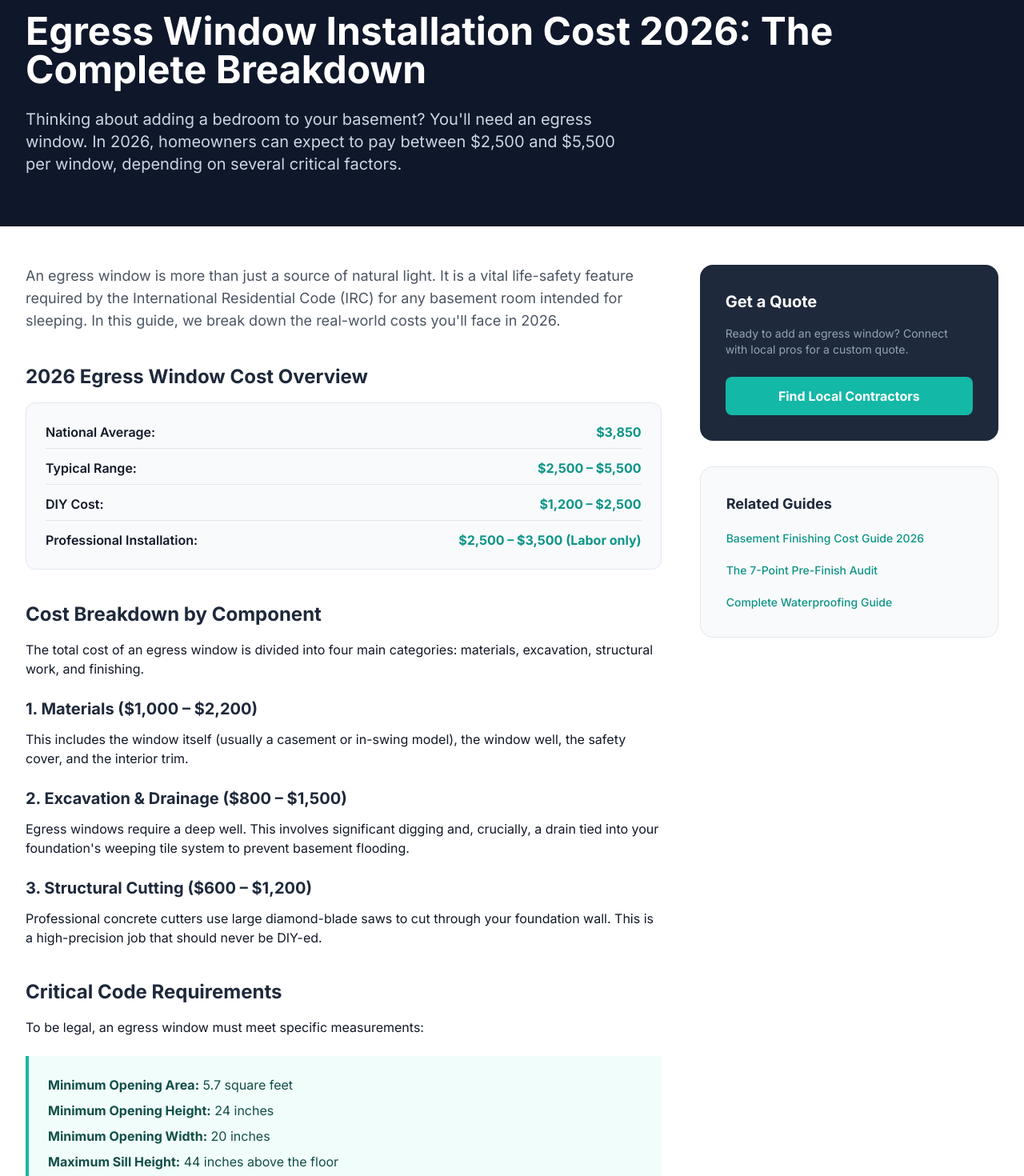
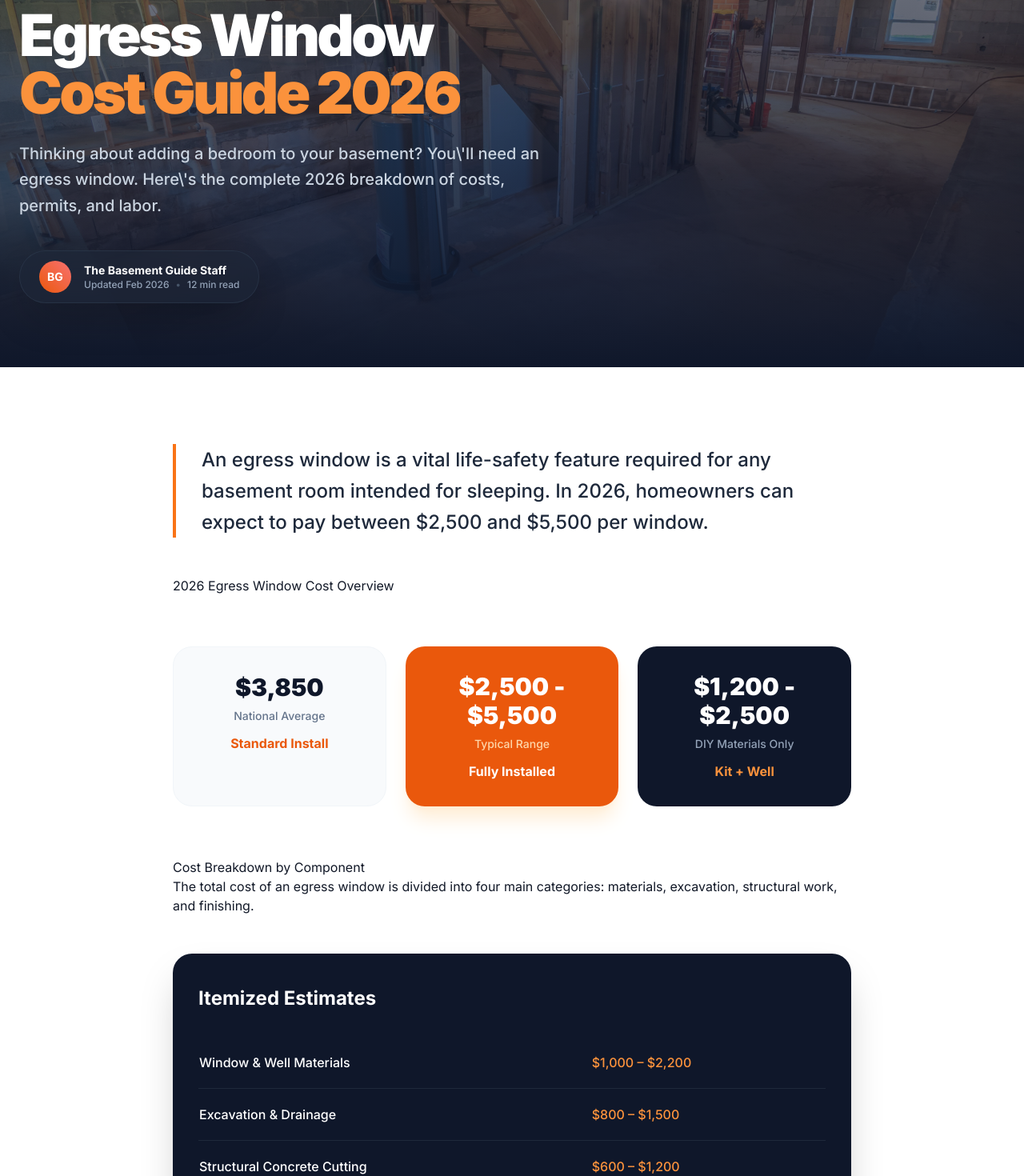
Before and after one commit to thebasementguide2026/basement-guide, a Next.js app: page /articles/egress-window-cost in a window 1280 px wide. Shown: the part 166-1636 px from the top of the page at 80% size. Built offline with nearby package versions, Linux system fonts and the light colour scheme.

Commit message:
Update page.tsx

```diff
--- a/app/articles/egress-window-cost/page.tsx
+++ b/app/articles/egress-window-cost/page.tsx
@@ -1,128 +1,149 @@
-import Image from 'next/image'
-import Link from 'next/link'
-import type { Metadata } from 'next'
+import Link from 'next/link';
+import Image from 'next/image';
+import LeadForm from '@/components/LeadForm';
+import type { Metadata } from 'next';
 
 export const metadata: Metadata = {
   title: 'Egress Window Installation Cost 2026 | The Basement Guide',
   description: 'How much does it cost to install an egress window in 2026? Permits, excavation, drainage, and labor costs explained.',
-}
+};
 
 export default function EgressWindowCost() {
   return (
-    <article className="min-h-screen bg-white">
-      {/* Hero */}
-      <header className="bg-slate-900 text-white py-16">
-        <div className="container-custom">
-          <div className="flex items-center gap-3 mb-6">
-            <span className="bg-orange-600 text-white px-3 py-1 rounded-full text-sm font-bold uppercase">Cost Guide</span>
-            <span className="text-slate-400 text-sm">12 min read</span>
+    <div className='bg-white min-h-screen'>
+      {/* Article Hero */}
+      <section className='relative h-[70vh] min-h-[500px] bg-slate-900 overflow-hidden'>
+        <Image
+          src='/unfinished-basement-interior.jpg.jpg'
+          alt='Basement egress window installation'
+          fill
+          className='object-cover opacity-45 scale-105 transition-transform duration-700 hover:scale-100'
+          priority
+        />
+        <div className='absolute inset-0 bg-gradient-to-t from-slate-900 via-slate-900/40 to-transparent' />
+        <div className='relative h-full max-w-7xl mx-auto px-6 flex flex-col justify-end pb-20'>
+          <div className='flex items-center space-x-3 mb-8'>
+            <div className='w-12 h-px bg-orange-500'></div>
+            <span className='text-orange-400 font-bold tracking-[0.3em] text-sm uppercase'>Cost Guide</span>
           </div>
-          <h1 className="text-4xl lg:text-5xl font-bold mb-6 leading-tight">
-            Egress Window Installation Cost 2026: The Complete Breakdown
+          <h1 className='text-5xl md:text-7xl font-black text-white mb-6 leading-[0.9] tracking-tighter'>
+            Egress Window <br />
+            <span className='text-orange-400'>Cost Guide 2026</span>
           </h1>
-          <p className="text-xl text-slate-300 max-w-3xl">
-            Thinking about adding a bedroom to your basement? You'll need an egress window. In 2026, homeowners can expect to pay between $2,500 and $5,500 per window, depending on several critical factors.
+          <p className='text-xl text-slate-300 max-w-2xl mb-10 font-medium leading-relaxed'>
+            Thinking about adding a bedroom to your basement? You\'ll need an egress window. Here\'s the complete 2026 breakdown of costs, permits, and labor.
           </p>
-        </div>
-      </header>
-
-      <div className="container-custom py-12">
-        <div className="grid grid-cols-1 lg:grid-cols-3 gap-12">
-          {/* Main Content */}
-          <div className="lg:col-span-2 prose prose-slate max-w-none">
-            <p className="lead text-lg text-gray-600 mb-8">
-              An egress window is more than just a source of natural light. It is a vital life-safety feature required by the International Residential Code (IRC) for any basement room intended for sleeping. In this guide, we break down the real-world costs you'll face in 2026.
-            </p>
-
-            <h2 className="text-2xl font-bold text-slate-800 mt-10 mb-4">2026 Egress Window Cost Overview</h2>
-            <div className="bg-slate-50 border border-slate-200 rounded-xl p-6 mb-8">
-              <ul className="space-y-3 m-0 list-none">
-                <li className="flex justify-between border-b border-slate-200 pb-2">
-                  <span className="font-semibold">National Average:</span>
-                  <span className="text-teal-600 font-bold">$3,850</span>
-                </li>
-                <li className="flex justify-between border-b border-slate-200 pb-2">
-                  <span className="font-semibold">Typical Range:</span>
-                  <span className="text-teal-600 font-bold">$2,500 – $5,500</span>
-                </li>
-                <li className="flex justify-between border-b border-slate-200 pb-2">
-                  <span className="font-semibold">DIY Cost:</span>
-                  <span className="text-teal-600 font-bold">$1,200 – $2,500</span>
-                </li>
-                <li className="flex justify-between">
-                  <span className="font-semibold">Professional Installation:</span>
-                  <span className="text-teal-600 font-bold">$2,500 – $3,500 (Labor only)</span>
-                </li>
-              </ul>
-            </div>
-
-            <h2 className="text-2xl font-bold text-slate-800 mt-10 mb-4">Cost Breakdown by Component</h2>
-            <p className="mb-6">The total cost of an egress window is divided into four main categories: materials, excavation, structural work, and finishing.</p>
-
-            <h3 className="text-xl font-bold text-slate-800 mt-6 mb-3">1. Materials ($1,000 – $2,200)</h3>
-            <p className="mb-4">This includes the window itself (usually a casement or in-swing model), the window well, the safety cover, and the interior trim.</p>
-
-            <h3 className="text-xl font-bold text-slate-800 mt-6 mb-3">2. Excavation & Drainage ($800 – $1,500)</h3>
-            <p className="mb-4">Egress windows require a deep well. This involves significant digging and, crucially, a drain tied into your foundation's weeping tile system to prevent basement flooding.</p>
-
-            <h3 className="text-xl font-bold text-slate-800 mt-6 mb-3">3. Structural Cutting ($600 – $1,200)</h3>
-            <p className="mb-4">Professional concrete cutters use large diamond-blade saws to cut through your foundation wall. This is a high-precision job that should never be DIY-ed.</p>
-
-            <h2 className="text-2xl font-bold text-slate-800 mt-10 mb-4">Critical Code Requirements</h2>
-            <p className="mb-6">To be legal, an egress window must meet specific measurements:</p>
-            <div className="bg-teal-50 border-l-4 border-teal-500 p-6 mb-8">
-              <ul className="space-y-2 m-0 text-teal-900">
-                <li><strong>Minimum Opening Area:</strong> 5.7 square feet</li>
-                <li><strong>Minimum Opening Height:</strong> 24 inches</li>
-                <li><strong>Minimum Opening Width:</strong> 20 inches</li>
-                <li><strong>Maximum Sill Height:</strong> 44 inches above the floor</li>
-              </ul>
-            </div>
-
-            <h2 className="text-2xl font-bold text-slate-800 mt-10 mb-4">Is an Egress Window Worth the Cost?</h2>
-            <p className="mb-6">For most homeowners, the answer is a resounding yes. Beyond the safety aspect, adding a legal bedroom can increase your home's value by $15,000 to $25,000, providing an ROI of over 300% on the installation cost.</p>
-          </div>
-
-          {/* Sidebar */}
-          <div className="lg:col-span-1">
-            <div className="sticky top-8 space-y-8">
-              <div className="bg-slate-800 rounded-2xl p-8 text-white">
-                <h3 className="text-xl font-bold mb-4">Get a Quote</h3>
-                <p className="text-slate-400 text-sm mb-6">
-                  Ready to add an egress window? Connect with local pros for a custom quote.
-                </p>
-                <Link
-                  href="/#get-quotes"
-                  className="block w-full bg-teal-500 hover:bg-teal-600 text-white text-center font-bold py-3 rounded-lg transition-colors"
-                >
-                  Find Local Contractors
-                </Link>
+          <div className='flex items-center space-x-4'>
+            <div className='flex items-center bg-slate-800/50 backdrop-blur-md rounded-full px-6 py-3 border border-slate-700/50 shadow-2xl'>
+              <div className='w-10 h-10 rounded-full bg-gradient-to-tr from-orange-600 to-red-400 flex items-center justify-center text-white font-bold text-sm mr-4'>
+                BG
               </div>
-
-              <div className="bg-gray-50 rounded-2xl p-8 border border-gray-200">
-                <h3 className="text-lg font-bold text-slate-800 mb-4">Related Guides</h3>
-                <ul className="space-y-4 list-none p-0 m-0">
-                  <li>
-                    <Link href="/articles/basement-finishing-cost" className="text-teal-600 hover:underline font-medium text-sm">
-                      Basement Finishing Cost Guide 2026
-                    </Link>
-                  </li>
-                  <li>
-                    <Link href="/articles/pre-finish-audit" className="text-teal-600 hover:underline font-medium text-sm">
-                      The 7-Point Pre-Finish Audit
-                    </Link>
-                  </li>
-                  <li>
-                    <Link href="/articles/complete-basement-waterproofing-guide" className="text-teal-600 hover:underline font-medium text-sm">
-                      Complete Waterproofing Guide
-                    </Link>
-                  </li>
-                </ul>
+              <div className='flex flex-col'>
+                <span className='text-white font-bold text-sm'>The Basement Guide Staff</span>
+                <div className='flex items-center text-slate-400 text-xs font-medium'>
+                  <span>Updated Feb 2026</span>
+                  <span className='mx-2 text-slate-600'>•</span>
+                  <span>12 min read</span>
+                </div>
               </div>
             </div>
           </div>
         </div>
-      </div>
-    </article>
-  )
+      </section>
+
+      {/* Main Content */}
+      <main className='max-w-4xl mx-auto px-6 py-24'>
+        <div className='prose prose-lg prose-slate max-w-none prose-headings:text-slate-900 prose-headings:font-black prose-headings:tracking-tight prose-p:text-slate-600 prose-p:leading-relaxed prose-a:text-orange-600 prose-a:no-underline hover:prose-a:underline'>
+          <p className='text-2xl font-medium text-slate-800 leading-relaxed mb-12 border-l-4 border-orange-500 pl-8'>
+            An egress window is a vital life-safety feature required for any basement room intended for sleeping. In 2026, homeowners can expect to pay between $2,500 and $5,500 per window.
+          </p>
+
+          <h2>2026 Egress Window Cost Overview</h2>
+          <div className='grid grid-cols-1 md:grid-cols-3 gap-6 my-16 not-prose'>
+            <div className='bg-slate-50 rounded-3xl p-8 text-center border border-slate-100'>
+              <div className='text-3xl font-black text-slate-900 mb-2'>$3,850</div>
+              <div className='text-slate-500 text-sm font-medium mb-3'>National Average</div>
+              <div className='text-orange-600 font-bold'>Standard Install</div>
+            </div>
+            <div className='bg-orange-600 rounded-3xl p-8 text-center shadow-xl shadow-orange-100'>
+              <div className='text-3xl font-black text-white mb-2'>$2,500 - $5,500</div>
+              <div className='text-orange-200 text-sm font-medium mb-3'>Typical Range</div>
+              <div className='text-white font-bold'>Fully Installed</div>
+            </div>
+            <div className='bg-slate-900 rounded-3xl p-8 text-center'>
+              <div className='text-3xl font-black text-white mb-2'>$1,200 - $2,500</div>
+              <div className='text-slate-400 text-sm font-medium mb-3'>DIY Materials Only</div>
+              <div className='text-orange-400 font-bold'>Kit + Well</div>
+            </div>
+          </div>
+
+          <h2>Cost Breakdown by Component</h2>
+          <p>The total cost of an egress window is divided into four main categories: materials, excavation, structural work, and finishing.</p>
+
+          <div className='my-12 rounded-3xl overflow-hidden shadow-2xl not-prose'>
+            <div className='bg-slate-900 px-8 py-10'>
+              <h3 className='text-white text-2xl font-bold mb-8'>Itemized Estimates</h3>
+              <div className='overflow-x-auto'>
+                <table className='w-full text-left'>
+                  <tbody className='divide-y divide-slate-800'>
+                    <tr>
+                      <td className='py-5 text-white font-medium'>Window & Well Materials</td>
+                      <td className='py-5 text-orange-400 font-medium'>$1,000 – $2,200</td>
+                    </tr>
+                    <tr>
+                      <td className='py-5 text-white font-medium'>Excavation & Drainage</td>
+                      <td className='py-5 text-orange-400 font-medium'>$800 – $1,500</td>
+                    </tr>
+                    <tr>
+                      <td className='py-5 text-white font-medium'>Structural Concrete Cutting</td>
+                      <td className='py-5 text-orange-400 font-medium'>$600 – $1,200</td>
+                    </tr>
+                  </tbody>
+                </table>
+              </div>
+            </div>
+          </div>
+
+          <h2>Critical Code Requirements</h2>
+          <p>To be legal, an egress window must meet specific measurements according to the International Residential Code (IRC):</p>
+          <div className="bg-orange-50 border border-orange-100 rounded-[2rem] p-8 my-12 not-prose">
+            <ul className="space-y-4">
+              <li className="flex items-start">
+                <div className="w-6 h-6 rounded-full bg-orange-200 flex items-center justify-center text-orange-600 mr-4 mt-1">✓</div>
+                <p className="text-slate-700"><strong>Minimum Opening Area:</strong> 5.7 square feet</p>
+              </li>
+              <li className="flex items-start">
+                <div className="w-6 h-6 rounded-full bg-orange-200 flex items-center justify-center text-orange-600 mr-4 mt-1">✓</div>
+                <p className="text-slate-700"><strong>Minimum Opening Height:</strong> 24 inches</p>
+              </li>
+              <li className="flex items-start">
+                <div className="w-6 h-6 rounded-full bg-orange-200 flex items-center justify-center text-orange-600 mr-4 mt-1">✓</div>
+                <p className="text-slate-700"><strong>Minimum Opening Width:</strong> 20 inches</p>
+              </li>
+              <li className="flex items-start">
+                <div className="w-6 h-6 rounded-full bg-orange-200 flex items-center justify-center text-orange-600 mr-4 mt-1">✓</div>
+                <p className="text-slate-700"><strong>Maximum Sill Height:</strong> 44 inches above floor</p>
+              </li>
+            </ul>
+          </div>
+
+          <h2>Is an Egress Window Worth the Cost?</h2>
+          <p>For most homeowners, the answer is a resounding yes. Beyond the safety aspect, adding a legal bedroom can increase your home\'s value by $15,000 to $25,000, providing an ROI of over 300% on the installation cost.</p>
+
+          <div className='bg-teal-600 rounded-[3rem] p-12 text-white my-20 relative overflow-hidden not-prose'>
+            <div className='absolute top-0 right-0 w-64 h-64 bg-white/10 rounded-full -mr-32 -mt-32' />
+            <div className='relative z-10 text-center max-w-2xl mx-auto'>
+              <h2 className='text-4xl font-black text-white mb-6 font-black'>Get Professional Installation</h2>
+              <p className='text-teal-100 text-xl mb-12 font-light'>
+                Don\'t risk structural issues. Get free quotes from vetted egress window specialists in your area.
+              </p>
+              <div className='bg-white rounded-[2rem] p-8 text-slate-900 shadow-2xl'>
+                <LeadForm />
+              </div>
+            </div>
+          </div>
+        </div>
+      </main>
+    </div>
+  );
 }
```
